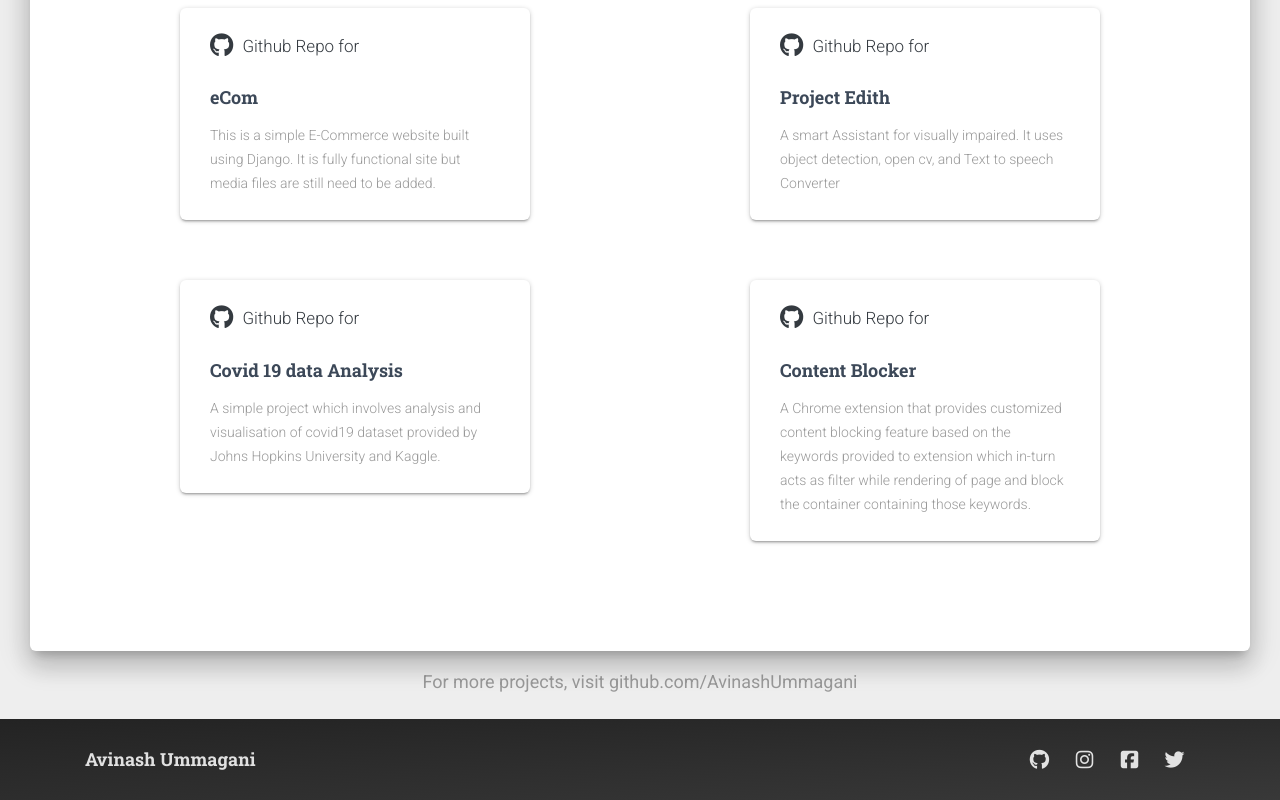
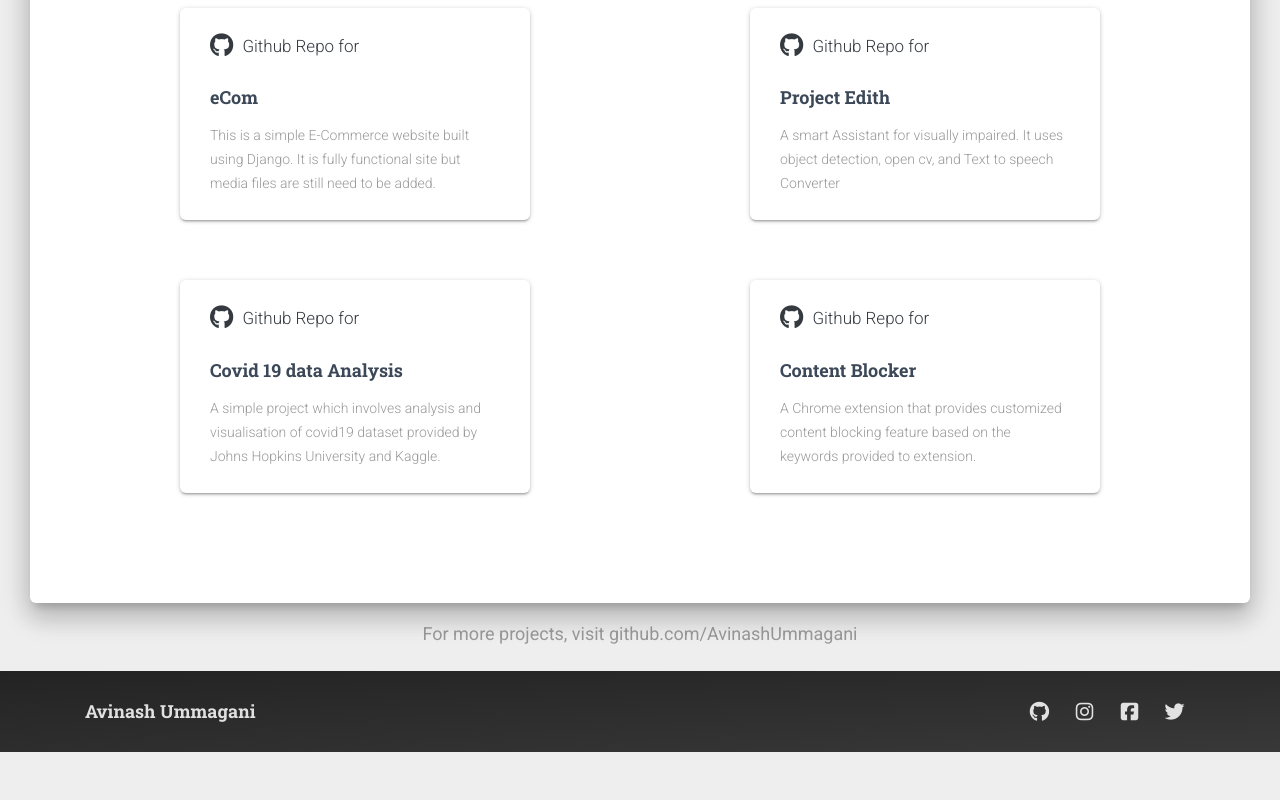
Before and after one commit to AvinashUmmagani/AvinashUmmagani.github.io, a plain HTML site: page index.html in a window 1280 px wide. Shown: the part 3353-4153 px from the top of the page. After the commit the page ends 4105 px from the top, so only its background shows below. Drawn offline with Linux system fonts and the light colour scheme.

Commit message:
Update 09/08

```diff
--- a/index.html
+++ b/index.html
@@ -500,7 +500,7 @@
                         <a href="https://github.com/AvinashUmmagani/Content-Blocker" target="_blank">Content Blocker</a>
                       </h4>
                       <p class="card-description">
-                         A Chrome extension that provides customized content blocking feature based on the keywords provided to extension which in-turn acts as filter while rendering of page and block the container containing those keywords.
+                         A Chrome extension that provides customized content blocking feature based on the keywords provided to extension.
                       </p>
                     </div>
                   </div>
```
